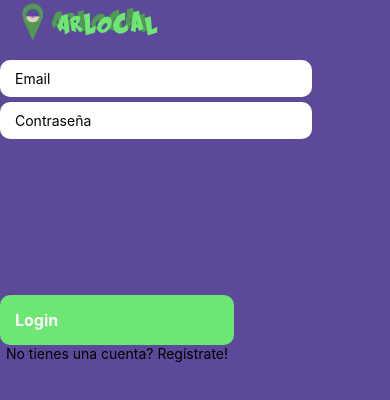
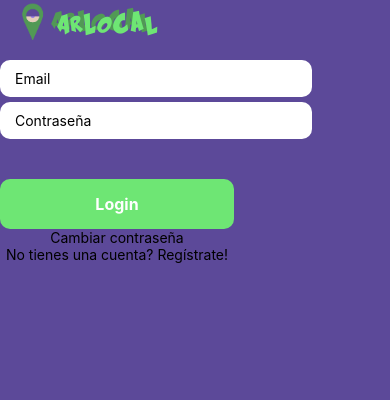
Before and after one commit to DLorangg/ArLocal, a React Native app: screen /Login in a window 390 px wide. Shown: the top 400 px of the page. Built offline with nearby package versions, Linux system fonts and the light colour scheme; no server answers.

Commit message:
Agregando para mandar mail de cambio de contraseña

```diff
--- a/package.json
+++ b/package.json
@@ -9,6 +9,7 @@
     "web": "expo start --web"
   },
   "dependencies": {
+    "@react-native-async-storage/async-storage": "1.17.11",
     "@react-navigation/bottom-tabs": "^6.5.7",
     "@react-navigation/native": "^6.1.7",
     "@react-navigation/native-stack": "^6.9.13",
@@ -16,7 +17,7 @@
     "expo-barcode-scanner": "~12.3.2",
     "expo-font": "~11.1.1",
     "expo-status-bar": "~1.4.4",
-    "firebase": "^10.4.0",
+    "firebase": "^10.5.1",
     "react": "18.2.0",
     "react-native": "0.71.14",
     "react-native-gesture-handler": "~2.9.0",
--- a/screens/LoginScreen.js
+++ b/screens/LoginScreen.js
@@ -2,7 +2,7 @@ import { KeyboardAvoidingView, StyleSheet, Text, TextInput, View, TouchableOpaci
 import React, { useEffect, useState } from 'react'
 import { useNavigation } from '@react-navigation/native'
 import { auth } from '../Firebase';
-import { signInWithEmailAndPassword } from 'firebase/auth';
+import { signInWithEmailAndPassword, sendPasswordResetEmail } from 'firebase/auth';
 
 const LoginScreen = () => {
   const navigation = useNavigation(); // Obtiene la instancia de navegación
@@ -20,14 +20,45 @@ const LoginScreen = () => {
   }, [])
 
   const handleLogin = () => {
-      signInWithEmailAndPassword(auth, email, password)
+    signInWithEmailAndPassword(auth, email, password)
       .then((userCredentials) => {
         const user = userCredentials.user;
         console.log('Inicio sesión con:', user.email);
-        navigation.navigate('Tabs')
+        navigation.navigate('Tabs');
       })
-      .catch(error => alert(error.message))
+      .catch((error) => {
+        switch (error.code) {
+          case 'auth/invalid-email':
+            alert('Email inválido. Debe contener "@".');
+            break;
+          case 'auth/wrong-password':
+            alert('Contraseña incorrecta.');
+            break;
+          case 'auth/user-not-found':
+            alert('Usuario no encontrado. Regístrate primero.');
+            break;
+          case 'auth/too-many-requests':
+            alert('Demasiados intentos fallidos. La cuenta se ha bloqueado, cambia la contraseña.');
+            break;
+          default:
+            alert('Error desconocido: ' + error.message);
+        }
+      });
   }
+
+  const handleChangePassword = () => {
+    if (!email) {
+      alert('Por favor, ingrese su dirección de correo electrónico antes de solicitar el restablecimiento de contraseña.');
+    } else {
+      sendPasswordResetEmail(auth, email)
+        .then(() => {
+          alert('Se ha enviado un correo para restablecer la contraseña. Revise su bandeja de entrada.');
+        })
+        .catch((error) => {
+          alert('Error al enviar el correo para restablecer la contraseña: ' + error.message);
+        });
+    }
+  };
 
   return (
 
@@ -60,6 +91,12 @@ const LoginScreen = () => {
         >
           <Text style={styles.buttonText}>Login</Text>
         </TouchableOpacity>
+        <TouchableOpacity
+          onPress={handleChangePassword}
+          style={styles.changePasswordButton}
+        >
+          <Text style={styles.changePasswordButtonText}>Cambiar contraseña</Text>
+        </TouchableOpacity>
         <Text>
           No tienes una cuenta?{' '}
           <TouchableOpacity onPress={() => navigation.navigate('Registrarse')}>
@@ -76,9 +113,11 @@ const styles = StyleSheet.create({
     flex: 1,
     justifyContent: 'center',
     alignItems: 'center',
+    backgroundColor: '#fff',
   },
   inputContainer: {
-    width: '80%'
+    width: '80%',
+    marginBottom: 20,
   },
   input: {
     backgroundColor: 'white',
@@ -91,7 +130,7 @@ const styles = StyleSheet.create({
     width: '60%',
     justifyContent: 'center',
     alignItems: 'center',
-    marginTop: '40%',
+    marginTop: 20,
   },
   button: {
     backgroundColor: '#6ee674',
@@ -103,7 +142,13 @@ const styles = StyleSheet.create({
     color: 'white',
     fontWeight: '700',
     fontSize: 16,
-  }
-})
+    textAlign: 'center',
+  },
+  changePasswordLink: {
+    color: 'blue',
+    textAlign: 'center',
+    marginTop: 10,
+  },
+});
 
 export default LoginScreen
--- a/tsconfig.json
+++ b/tsconfig.json
@@ -1,4 +1,8 @@
 {
-  "compilerOptions": {},
+  "compilerOptions": {
+    "paths": {
+      "@firebase/auth": ["./node_modules/@firebase/auth/dist/index.rn.d.ts"]
+    }
+  },
   "extends": "expo/tsconfig.base"
 }
```
Also changed, not shown: 1 other file (tests, documents, lock files or other folders).
